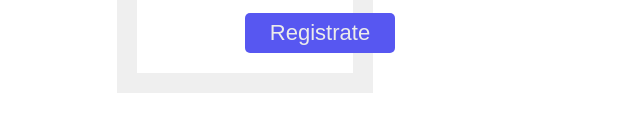
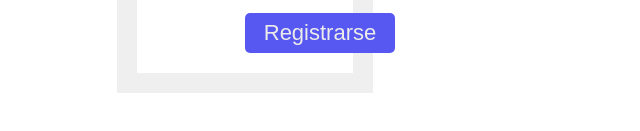
Before and after one commit to CriisUx/OrdinorioSegundoParcial, a plain HTML site: page alta.html in a window 1280 px wide. Shown: the part 551-682 px from the top of the page, 428-1068 px from the left. Drawn offline with Linux system fonts and the light colour scheme.

Commit message:
button corregido

```diff
--- a/alta.html
+++ b/alta.html
@@ -37,7 +37,7 @@
                     <label class="confirm">Se te enviará una confirmación del registro por correo electronico.</label>
                 </div>
 
-             <button type="submit">Registrate</button>
+             <button type="submit">Registrarse</button>
             </div>
         </div>
     </section>
```
